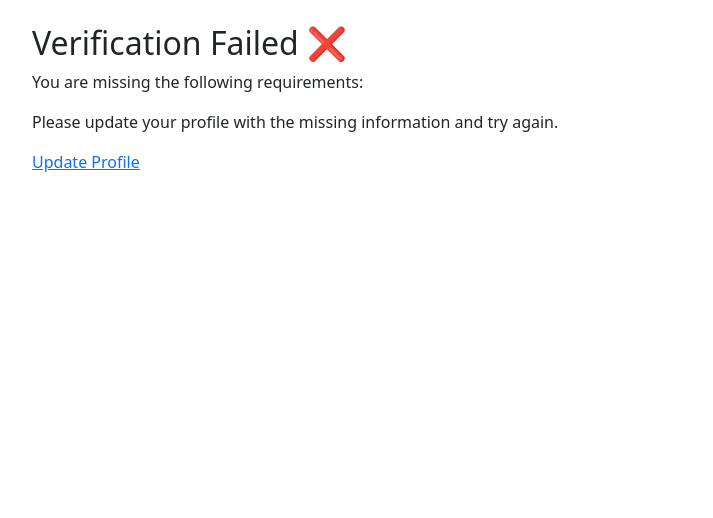
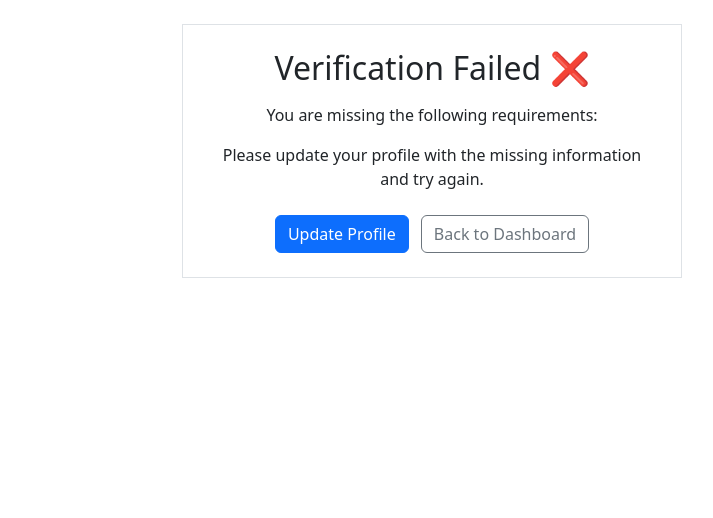
Before and after one commit to Galchov/uk-tech-insights, a Django app: page /accounts/verification/failed/ in a window 1280 px wide. Shown: the part 131-649 px from the top of the page, without its empty margins (208-921 px from the left). Run offline with Django 5.2, Linux system fonts and the light colour scheme; a user stored in the database is signed in; tables that the repository leaves empty hold one stand-in row (values such as "Sample post"); some libraries are stand-ins or nearby versions.

Commit message:
:construction: refactor: style verification templates

```diff
--- a/templates/accounts/verification_failed.html
+++ b/templates/accounts/verification_failed.html
@@ -1,13 +1,23 @@
 {% extends 'common/base.html' %}
 
+{% block title %}Verification Failed | UK Tech Insights{% endblock %}
+
 {% block content %}
-<h2>Verification Failed ❌</h2>
-<p>You are missing the following requirements:</p>
-<ul>
-  {% for item in missing %}
-    <li>{{ item }}</li>
-  {% endfor %}
-</ul>
-<p>Please update your profile with the missing information and try again.</p>
-<a href="{% url 'accounts:profile_edit' user.pk %}">Update Profile</a>
+<div class="mx-auto border p-4" style="max-width: 500px;">
+    <h2 class="text-center mb-3">Verification Failed ❌</h2>
+    <p class="text-center">You are missing the following requirements:</p>
+
+    <ul class="text-start">
+        {% for item in missing %}
+            <li>{{ item }}</li>
+        {% endfor %}
+    </ul>
+
+    <p class="text-center">Please update your profile with the missing information and try again.</p>
+
+    <div class="text-center mt-4">
+        <a href="{% url 'accounts:profile_edit' user.pk %}" class="btn btn-primary">Update Profile</a>
+        <a href="{% url 'accounts:dashboard' pk=request.user.pk %}" class="btn btn-outline-secondary ms-2">Back to Dashboard</a>
+    </div>
+</div>
 {% endblock %}
```
Also changed, not shown: templates/accounts/verification_request.html (+15 -6 lines), templates/accounts/verification_success.html (+10 -3 lines).
